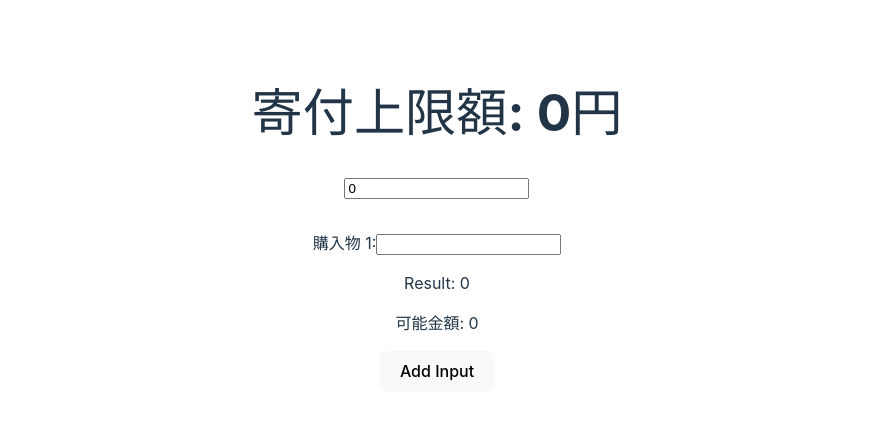
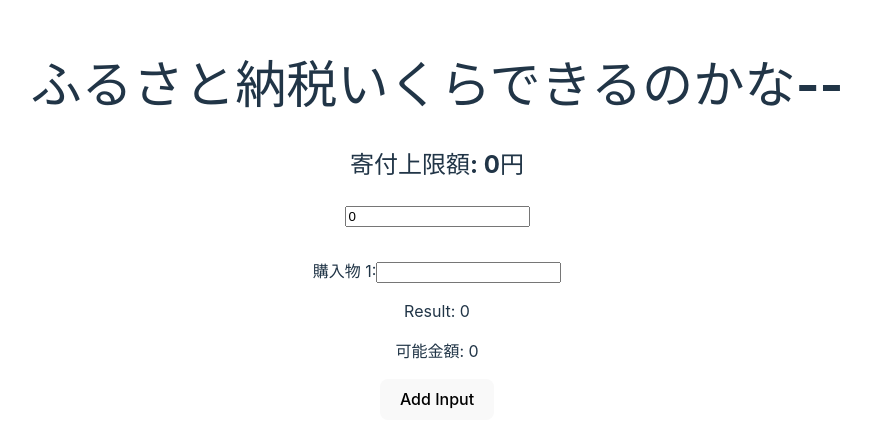
Before and after one commit to HYKTSNG/vite-project, a React (Vite) app: page / in a window 1280 px wide. Shown: the part 163-610 px from the top of the page, without its empty margins (203-1074 px from the left). Built offline with nearby package versions, Linux system fonts and the light colour scheme.

Commit message:
update: 文言

```diff
--- a/src/App.tsx
+++ b/src/App.tsx
@@ -31,7 +31,8 @@ function App() {
 
   return (
     <>
-      <h1>寄付上限額: {donationLimit}円</h1>
+      <h1>ふるさと納税いくらできるのかな--</h1>
+      <h2>寄付上限額: {donationLimit}円</h2>
 
       <input
         type="number"
```
